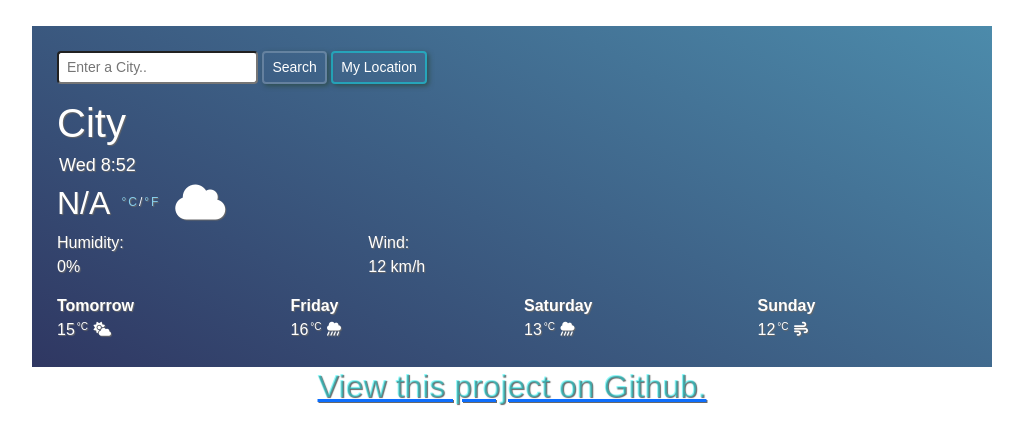
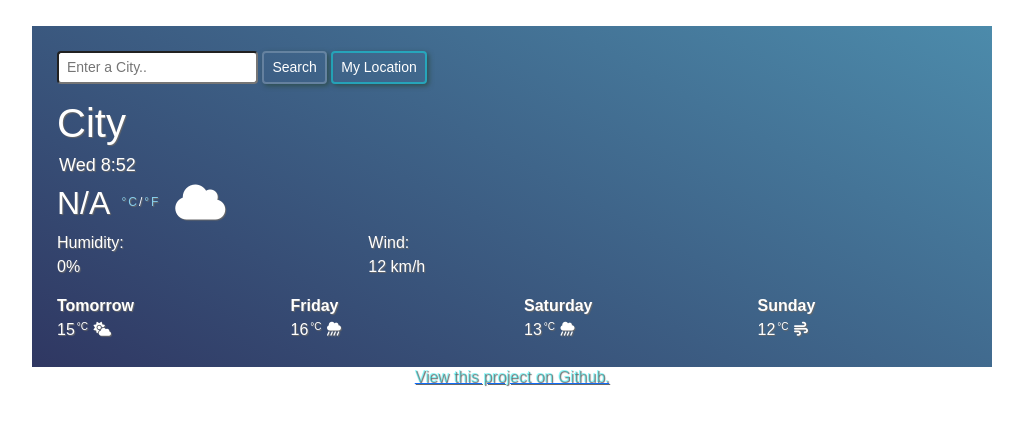
Before and after one commit to clairecombrink/weather-app, a plain HTML site: page index.html in a window 1280 px wide. Shown: the whole page, without its empty margins (128-1151 px from the left). Drawn offline with nearby package versions, Linux system fonts and the light colour scheme.

Commit message:
Update styles.css

```diff
--- a/src/styles.css
+++ b/src/styles.css
@@ -67,4 +67,6 @@ h1 {
 #github-link {
     text-align: center;
     color:rgba(0, 255, 255, 0.405);
+    text-decoration: none;
+    font-size: 16px;
 }
```
